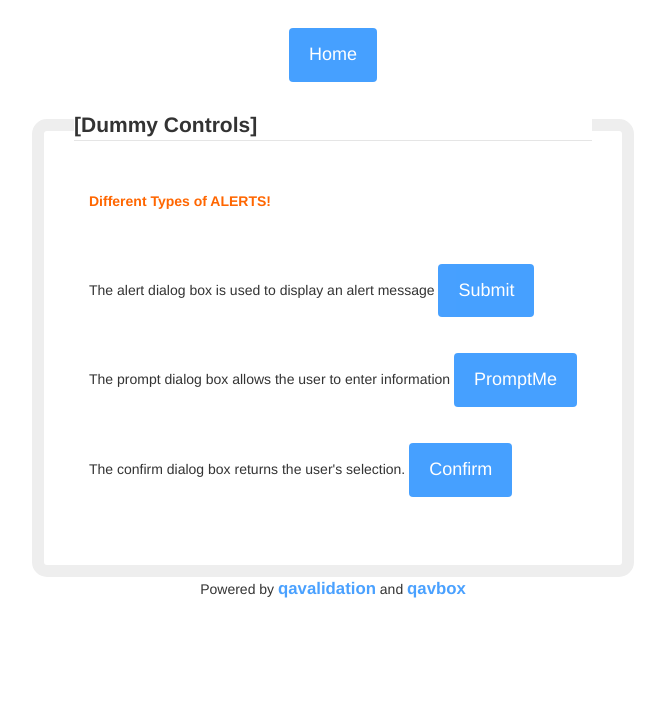
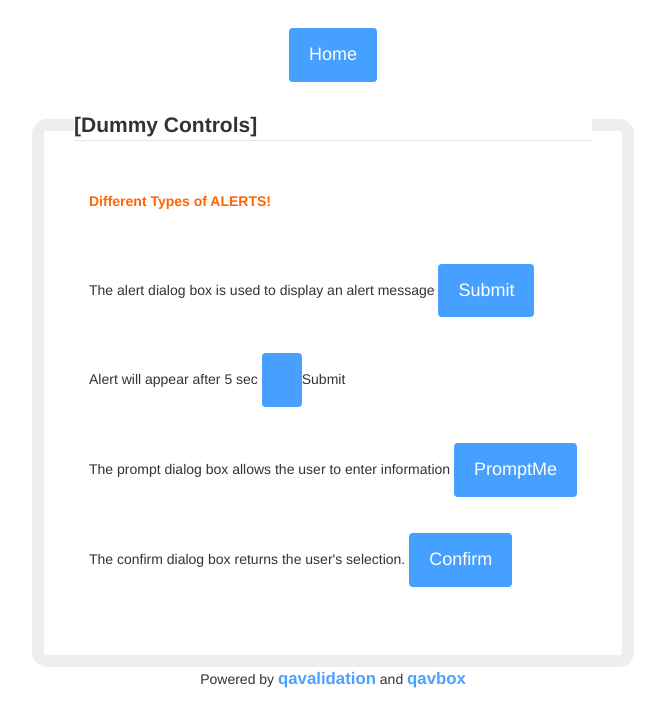
Before and after one commit to qavbox/demo, a Jekyll site: the page built from alerts/index.html, in a window 1280 px wide. Shown: the top 727 px of the page, without its empty margins (307-972 px from the left). Built offline with Jekyll 4.4.1, drawn with Linux system fonts in a browser that asks for light colours.

Commit message:
Update index.html

```diff
--- a/alerts/index.html
+++ b/alerts/index.html
@@ -15,6 +15,15 @@ function MySAlert() {
     alert("Have a nice day!!!");
 }
 </script>
+
+Alert will appear after 5 sec
+<input class="btn" type="button" onclick="delayTimeFunction()" id="delayalert">Submit</input><br/><br/>
+<script>
+function delayTimeFunction() {
+ setTimeout(function(){ alert("I appeared after 5 seconds!"); }, 5000);
+}
+</script>
+
 
 The prompt dialog box allows the user to enter information
 <input class="btn" type="button" id="prompt" value="PromptMe"onclick="myFunctionPrompt()"></input><br/><br/>
```
